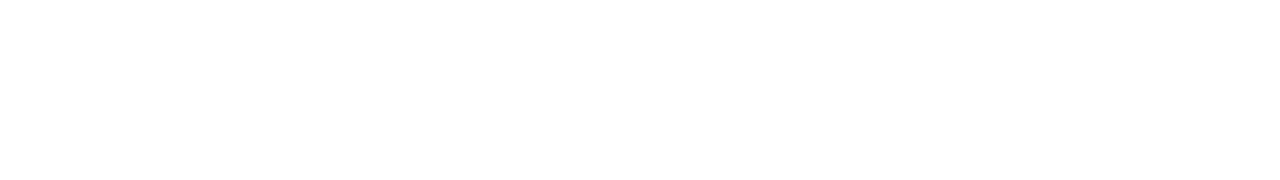
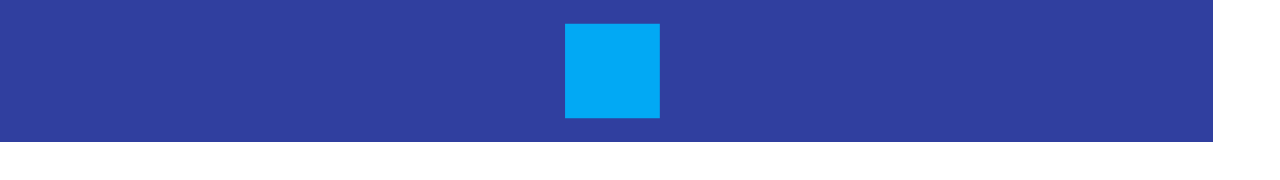
Before and after one commit to gennipher/exercicios-html-css, a plain HTML site: page box-project/src/04/index.html in a window 1280 px wide. Drawn offline with Linux system fonts and the light colour scheme.

Commit message:
imagem adicionada

```diff
--- a/box-project/src/04/index.html
+++ b/box-project/src/04/index.html
@@ -1,14 +1,38 @@
 <!DOCTYPE html>
 <html>
   <head>
+    <meta charset="UTF-8">
+    <meta name="viewport" content="width=device-width, initial-scale=1">
     <title>Box Project</title>
     <style>
+      * {
+        box-sizing: border-box;
+      }
+
       body {
         margin: 0;
       }
+
+      section {
+        width: 100%;
+        height: 100%;
+      }
+
+      img {
+        max-width: 1213px;
+      }
+
     </style>
   </head>
   <body>
-    <!-- Coloque seu código aqui embaixo -->
+
+    <div class="container">
+      <section>
+        <div class="img">
+          <img src="04.png" alt="img04">
+        </div>
+      </section>
+    </div>
+
   </body>
 </html>
```
